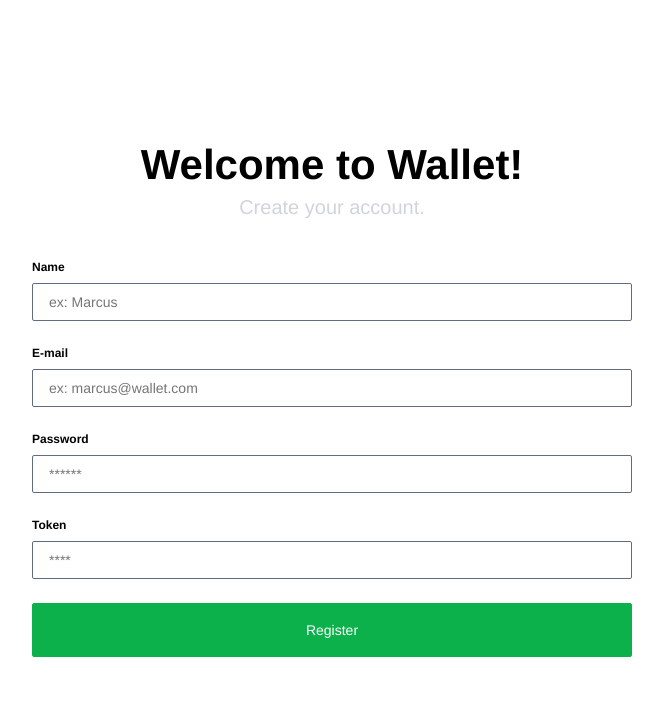
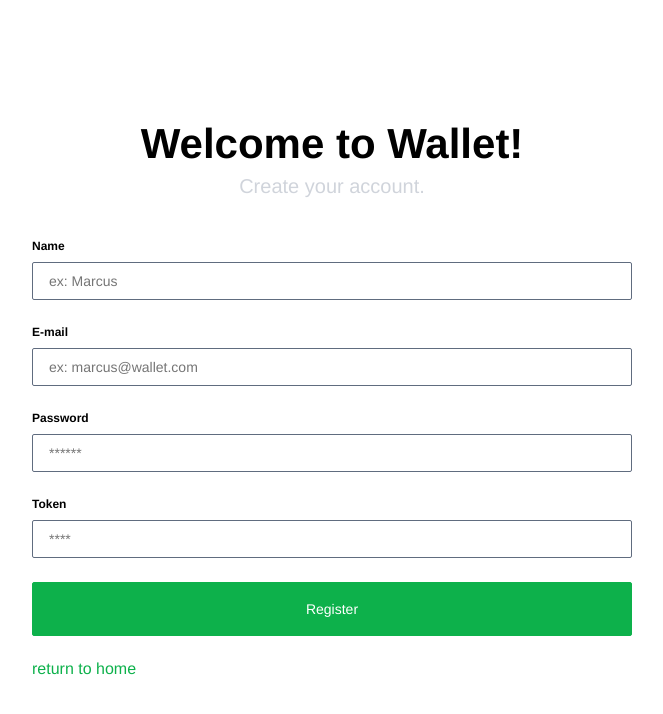
Before and after one commit to mvfsillva/personal-wallet, a Next.js app: page /register in a window 1280 px wide. Shown: the top 714 px of the page, without its empty margins (308-971 px from the left). Built offline with nearby package versions, Linux system fonts and the light colour scheme.

Commit message:
refactor/pages (#33)
* style: add link-block styled component

* refactor: remove duplicate code

```diff
--- a/pages/register.js
+++ b/pages/register.js
@@ -2,18 +2,20 @@ import React, { PureComponent } from 'react'
 import serializeForm from 'form-serialize'
 import crypto from 'crypto-js'
 import Router from 'next/router'
+import Link from 'next/link'
 
 import Button from '../components/button'
 import Input from '../components/input'
 import Loader from '../components/loader'
 
-import Either from '../helpers/either'
-
 import user from '../services/user'
 import history from '../services/history'
 
+import Either from '../helpers/either'
+
 import Container from '../styles/container'
 import Main from '../styles/main'
+import LinkBlock from '../styles/link-block'
 
 class Register extends PureComponent {
   state = {
@@ -95,6 +97,11 @@ class Register extends PureComponent {
                   <Button type="submit" size="large" palette="primary" block>
                     Register
                   </Button>
+                  <LinkBlock>
+                    <Link href="/">
+                      <a>return to home</a>
+                    </Link>
+                  </LinkBlock>
                 </form>
               }
             />
--- /dev/null
+++ b/styles/link-block.js
@@ -0,0 +1,20 @@
+import styled from 'styled-components'
+import { transitions } from 'polished'
+
+import transition from '../mixins/transition'
+
+import theme from '../theme'
+
+const LinkBlock = styled.div`
+  text-align: ${props => (props.align ? `${props.align}` : 'left')};
+  margin-top: ${theme.spacing.large};
+  > a {
+    cursor: pointer;
+    ${transitions(transition({ property: 'color', duration: '0.5s', delay: '0.2s' }))};
+    &:hover {
+      color: ${theme.colors.primary.darker};
+    }
+  }
+`
+
+export default LinkBlock
```
Also changed, not shown: pages/index.js (+3 -18 lines).
